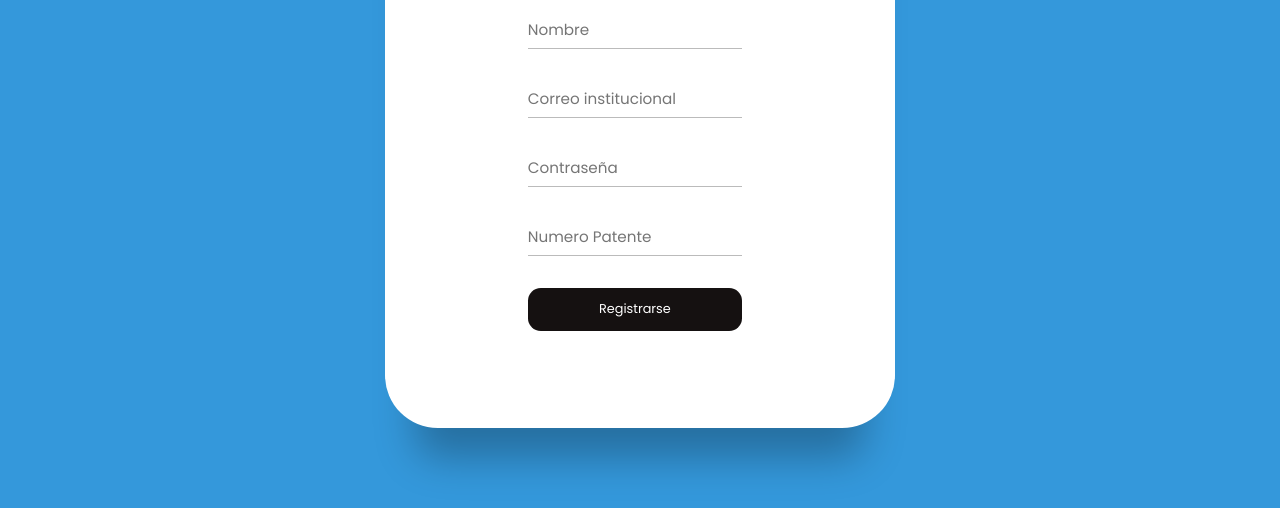
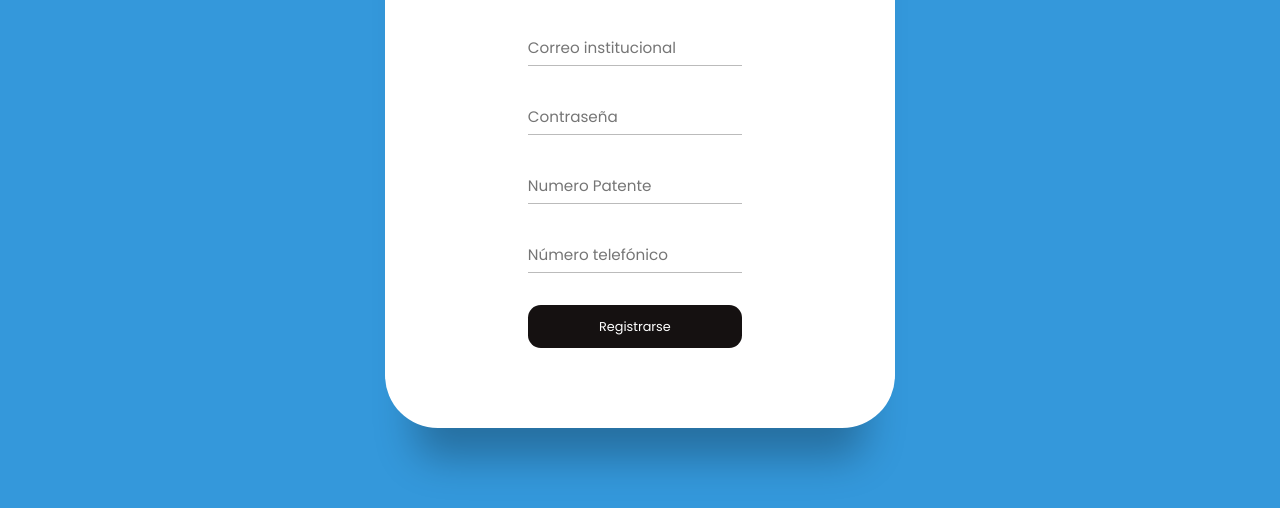
Before and after one commit to zkin1/PatentesD, a plain HTML site: page html/register.html in a window 1280 px wide. Shown: the part 384-892 px from the top of the page. Drawn offline with nearby package versions, Linux system fonts and the light colour scheme.

Commit message:
numero telefonico al register

```diff
--- a/html/register.html
+++ b/html/register.html
@@ -107,6 +107,17 @@
                     />
                   </div>
 
+                  <div class="input-wrap">
+                    <input
+                      type="text"
+                      minlength="4"
+                      class="input-field"
+                      autocomplete="off"
+                      required
+                      placeholder="Número telefónico"
+                    />
+                  </div>
+
                   <input type="submit" value="Registrarse" class="sign-btn" />
 
                 </div>
```
